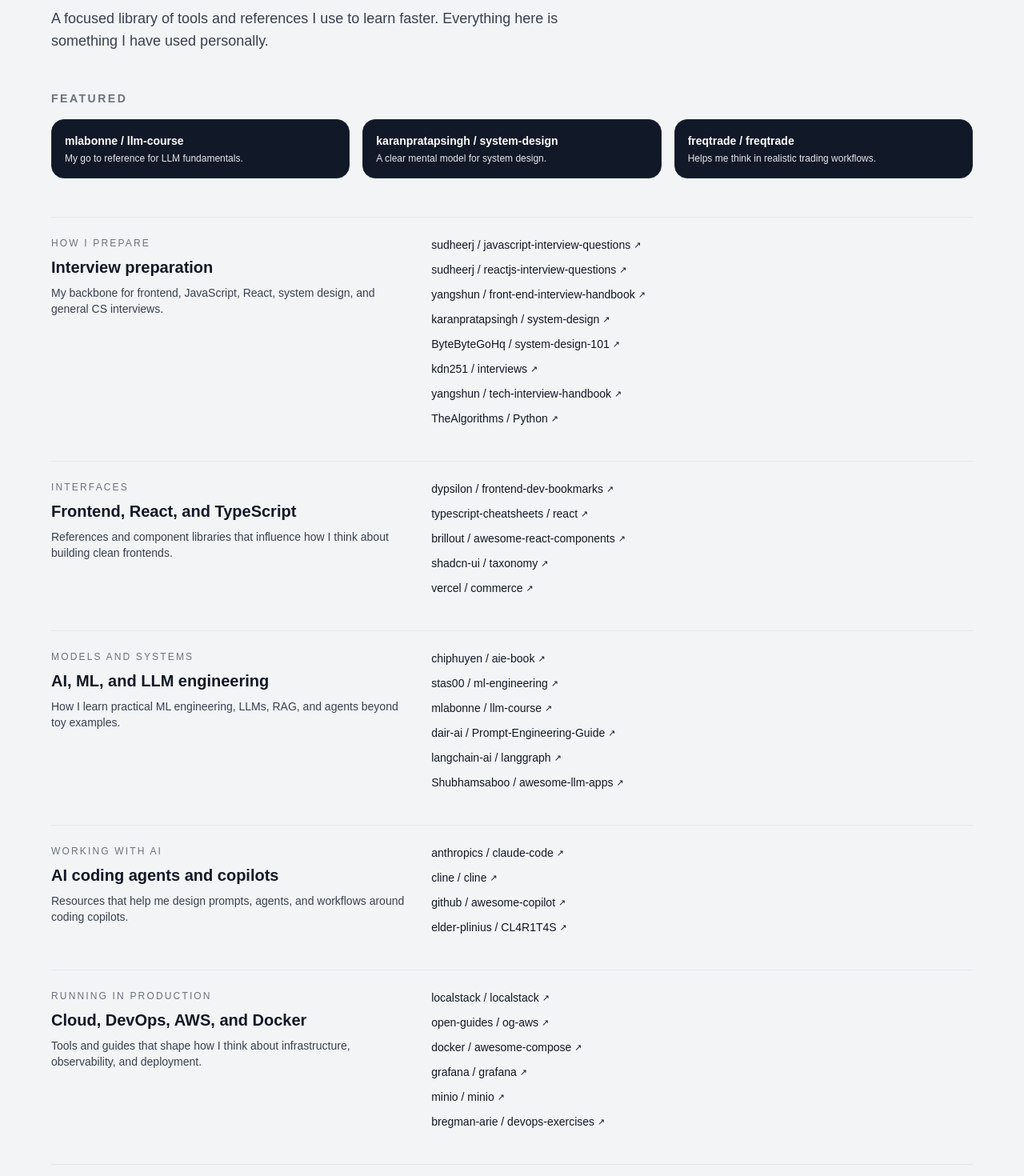
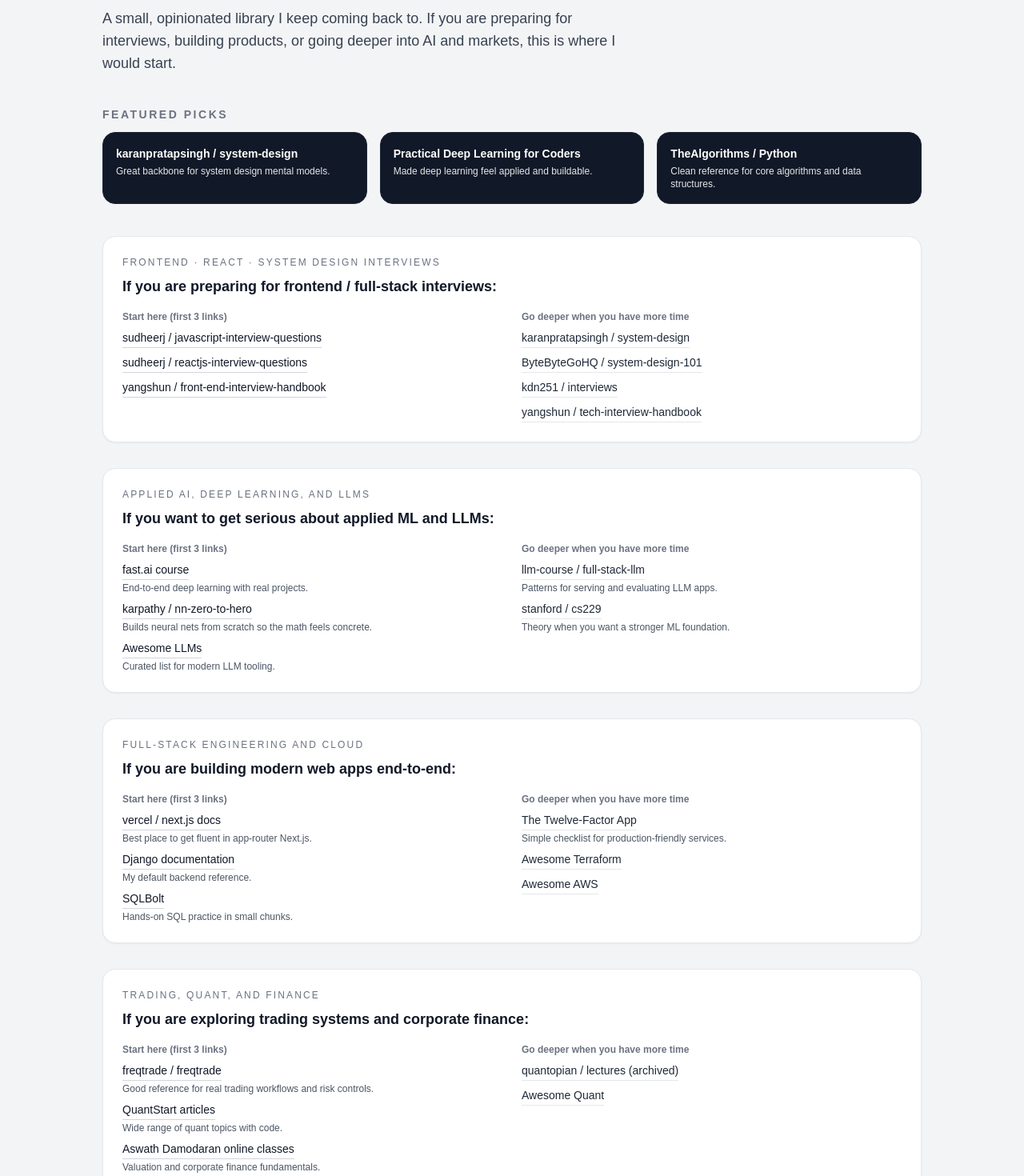
Before and after one commit to phawatboom/my-portfolio, a Next.js app: page /resources in a window 1280 px wide. Shown: the part 160-1630 px from the top of the page at 80% size. Built offline with nearby package versions, Linux system fonts and the light colour scheme.

Commit message:
feat: significant website upgrade

```diff
--- a/app/resources/page.tsx
+++ b/app/resources/page.tsx
@@ -3,7 +3,7 @@
 export const metadata: Metadata = {
   title: "Resources | Phawat",
   description:
-    "Curated resources I use to learn software, AI, cloud, and finance.",
+    "A small, opinionated set of resources I actually use for software, AI, cloud, and finance.",
 };
 
 type ResourceLink = {
@@ -12,145 +12,192 @@
   note?: string;
 };
 
-type ResourceSection = {
+type Scenario = {
+  id: string;
   title: string;
-  kicker: string;
-  description: string;
-  links: ResourceLink[];
+  persona: string;
+  startHere: ResourceLink[];
+  deepen?: ResourceLink[];
 };
 
-const sections: ResourceSection[] = [
+const featuredLinks: ResourceLink[] = [
   {
-    title: "Interview preparation",
-    kicker: "How I prepare",
-    description:
-      "My backbone for frontend, JavaScript, React, system design, and general CS interviews.",
-    links: [
-      { label: "sudheerj / javascript-interview-questions", url: "https://github.com/sudheerj/javascript-interview-questions" },
-      { label: "sudheerj / reactjs-interview-questions", url: "https://github.com/sudheerj/reactjs-interview-questions" },
-      { label: "yangshun / front-end-interview-handbook", url: "https://github.com/yangshun/front-end-interview-handbook" },
-      { label: "karanpratapsingh / system-design", url: "https://github.com/karanpratapsingh/system-design" },
-      { label: "ByteByteGoHq / system-design-101", url: "https://github.com/ByteByteGoHq/system-design-101" },
-      { label: "kdn251 / interviews", url: "https://github.com/kdn251/interviews" },
-      { label: "yangshun / tech-interview-handbook", url: "https://github.com/yangshun/tech-interview-handbook" },
-      { label: "TheAlgorithms / Python", url: "https://github.com/TheAlgorithms/Python" },
+    label: "karanpratapsingh / system-design",
+    url: "https://github.com/karanpratapsingh/system-design",
+    note: "Great backbone for system design mental models.",
+  },
+  {
+    label: "Practical Deep Learning for Coders",
+    url: "https://course.fast.ai/",
+    note: "Made deep learning feel applied and buildable.",
+  },
+  {
+    label: "TheAlgorithms / Python",
+    url: "https://github.com/TheAlgorithms/Python",
+    note: "Clean reference for core algorithms and data structures.",
+  },
+];
+
+const scenarios: Scenario[] = [
+  {
+    id: "interviews",
+    title: "Frontend · React · system design interviews",
+    persona: "If you are preparing for frontend / full-stack interviews:",
+    startHere: [
+      {
+        label: "sudheerj / javascript-interview-questions",
+        url: "https://github.com/sudheerj/javascript-interview-questions",
+      },
+      {
+        label: "sudheerj / reactjs-interview-questions",
+        url: "https://github.com/sudheerj/reactjs-interview-questions",
+      },
+      {
+        label: "yangshun / front-end-interview-handbook",
+        url: "https://github.com/yangshun/front-end-interview-handbook",
+      },
+    ],
+    deepen: [
+      {
+        label: "karanpratapsingh / system-design",
+        url: "https://github.com/karanpratapsingh/system-design",
+      },
+      {
+        label: "ByteByteGoHQ / system-design-101",
+        url: "https://github.com/ByteByteGoHq/system-design-101",
+      },
+      {
+        label: "kdn251 / interviews",
+        url: "https://github.com/kdn251/interviews",
+      },
+      {
+        label: "yangshun / tech-interview-handbook",
+        url: "https://github.com/yangshun/tech-interview-handbook",
+      },
     ],
   },
   {
-    title: "Frontend, React, and TypeScript",
-    kicker: "Interfaces",
-    description:
-      "References and component libraries that influence how I think about building clean frontends.",
-    links: [
-      { label: "dypsilon / frontend-dev-bookmarks", url: "https://github.com/dypsilon/frontend-dev-bookmarks" },
-      { label: "typescript-cheatsheets / react", url: "https://github.com/typescript-cheatsheets/react" },
-      { label: "brillout / awesome-react-components", url: "https://github.com/brillout/awesome-react-components" },
-      { label: "shadcn-ui / taxonomy", url: "https://github.com/shadcn-ui/taxonomy" },
-      { label: "vercel / commerce", url: "https://github.com/vercel/commerce" },
+    id: "ai-ml",
+    title: "Applied AI, deep learning, and LLMs",
+    persona: "If you want to get serious about applied ML and LLMs:",
+    startHere: [
+      {
+        label: "fast.ai course",
+        url: "https://course.fast.ai/",
+        note: "End-to-end deep learning with real projects.",
+      },
+      {
+        label: "karpathy / nn-zero-to-hero",
+        url: "https://github.com/karpathy/nn-zero-to-hero",
+        note: "Builds neural nets from scratch so the math feels concrete.",
+      },
+      {
+        label: "Awesome LLMs",
+        url: "https://github.com/Hannibal046/Awesome-LLM",
+        note: "Curated list for modern LLM tooling.",
+      },
+    ],
+    deepen: [
+      {
+        label: "llm-course / full-stack-llm",
+        url: "https://github.com/full-stack-llm/full-stack-llm",
+        note: "Patterns for serving and evaluating LLM apps.",
+      },
+      {
+        label: "stanford / cs229",
+        url: "https://cs229.stanford.edu/",
+        note: "Theory when you want a stronger ML foundation.",
+      },
     ],
   },
   {
-    title: "AI, ML, and LLM engineering",
-    kicker: "Models and systems",
-    description:
-      "How I learn practical ML engineering, LLMs, RAG, and agents beyond toy examples.",
-    links: [
-      { label: "chiphuyen / aie-book", url: "https://github.com/chiphuyen/aie-book" },
-      { label: "stas00 / ml-engineering", url: "https://github.com/stas00/ml-engineering" },
-      { label: "mlabonne / llm-course", url: "https://github.com/mlabonne/llm-course" },
-      { label: "dair-ai / Prompt-Engineering-Guide", url: "https://github.com/dair-ai/Prompt-Engineering-Guide" },
-      { label: "langchain-ai / langgraph", url: "https://github.com/langchain-ai/langgraph" },
-      { label: "Shubhamsaboo / awesome-llm-apps", url: "https://github.com/Shubhamsaboo/awesome-llm-apps" },
+    id: "fullstack",
+    title: "Full-stack engineering and cloud",
+    persona: "If you are building modern web apps end-to-end:",
+    startHere: [
+      {
+        label: "vercel / next.js docs",
+        url: "https://nextjs.org/learn",
+        note: "Best place to get fluent in app-router Next.js.",
+      },
+      {
+        label: "Django documentation",
+        url: "https://docs.djangoproject.com/en/stable/",
+        note: "My default backend reference.",
+      },
+      {
+        label: "SQLBolt",
+        url: "https://sqlbolt.com/",
+        note: "Hands-on SQL practice in small chunks.",
+      },
+    ],
+    deepen: [
+      {
+        label: "The Twelve-Factor App",
+        url: "https://12factor.net/",
+        note: "Simple checklist for production-friendly services.",
+      },
+      {
+        label: "Awesome Terraform",
+        url: "https://github.com/shuaibiyy/awesome-terraform",
+      },
+      {
+        label: "Awesome AWS",
+        url: "https://github.com/donnemartin/awesome-aws",
+      },
     ],
   },
   {
-    title: "AI coding agents and copilots",
-    kicker: "Working with AI",
-    description:
-      "Resources that help me design prompts, agents, and workflows around coding copilots.",
-    links: [
-      { label: "anthropics / claude-code", url: "https://github.com/anthropics/claude-code" },
-      { label: "cline / cline", url: "https://github.com/cline/cline" },
-      { label: "github / awesome-copilot", url: "https://github.com/github/awesome-copilot" },
-      { label: "elder-plinius / CL4R1T4S", url: "https://github.com/elder-plinius/CL4R1T4S" },
-    ],
-  },
-  {
-    title: "Cloud, DevOps, AWS, and Docker",
-    kicker: "Running in production",
-    description:
-      "Tools and guides that shape how I think about infrastructure, observability, and deployment.",
-    links: [
-      { label: "localstack / localstack", url: "https://github.com/localstack/localstack" },
-      { label: "open-guides / og-aws", url: "https://github.com/open-guides/og-aws" },
-      { label: "docker / awesome-compose", url: "https://github.com/docker/awesome-compose" },
-      { label: "grafana / grafana", url: "https://github.com/grafana/grafana" },
-      { label: "minio / minio", url: "https://github.com/minio/minio" },
-      { label: "bregman-arie / devops-exercises", url: "https://github.com/bregman-arie/devops-exercises" },
-    ],
-  },
-  {
-    title: "Finance, trading, and crypto tooling",
-    kicker: "Markets",
-    description:
-      "Open source projects that inspire how I structure trading systems and portfolio tools.",
-    links: [
-      { label: "ghostfolio / ghostfolio", url: "https://github.com/ghostfolio/ghostfolio" },
-      { label: "ccxt / ccxt", url: "https://github.com/ccxt/ccxt" },
-      { label: "freqtrade / freqtrade", url: "https://github.com/freqtrade/freqtrade" },
-      { label: "hummingbot / hummingbot", url: "https://github.com/hummingbot/hummingbot" },
-      { label: "OpenBB-finance / OpenBB", url: "https://github.com/OpenBB-finance/OpenBB" },
-      { label: "srbhr / Resume-Matcher", url: "https://github.com/srbhr/Resume-Matcher" },
-    ],
-  },
-  {
-    title: "Languages, patterns, and career",
-    kicker: "Foundations",
-    description:
-      "Broader CS and career resources I use to stay grounded over time.",
-    links: [
-      { label: "akullpp / awesome-java", url: "https://github.com/akullpp/awesome-java" },
-      { label: "DovAmir / awesome-design-patterns", url: "https://github.com/DovAmir/awesome-design-patterns" },
-      { label: "lukasz-madon / awesome-remote-job", url: "https://github.com/lukasz-madon/awesome-remote-job" },
-      { label: "freeCodeCamp / freeCodeCamp", url: "https://github.com/freeCodeCamp/freeCodeCamp" },
-    ],
-  },
-];
-
-const featuredLinks: ResourceLink[] = [
-  {
-    label: "mlabonne / llm-course",
-    url: "https://github.com/mlabonne/llm-course",
-    note: "My go to reference for LLM fundamentals.",
-  },
-  {
-    label: "karanpratapsingh / system-design",
-    url: "https://github.com/karanpratapsingh/system-design",
-    note: "A clear mental model for system design.",
-  },
+    id: "trading-finance",
+    title: "Trading, quant, and finance",
+    persona: "If you are exploring trading systems and corporate finance:",
+    startHere: [
       {
         label: "freqtrade / freqtrade",
         url: "https://github.com/freqtrade/freqtrade",
-    note: "Helps me think in realistic trading workflows.",
+        note: "Good reference for real trading workflows and risk controls.",
+      },
+      {
+        label: "QuantStart articles",
+        url: "https://www.quantstart.com/articles/",
+        note: "Wide range of quant topics with code.",
+      },
+      {
+        label: "Aswath Damodaran online classes",
+        url: "https://pages.stern.nyu.edu/~adamodar/",
+        note: "Valuation and corporate finance fundamentals.",
+      },
+    ],
+    deepen: [
+      {
+        label: "quantopian / lectures (archived)",
+        url: "https://github.com/quantopian/lectures",
+      },
+      {
+        label: "Awesome Quant",
+        url: "https://github.com/wilsonfreitas/awesome-quant",
+      },
+    ],
   },
 ];
 
 export default function ResourcesPage() {
   return (
-    <div className="max-w-6xl mx-auto space-y-12">
+    <div className="max-w-5xl mx-auto space-y-10">
       {/* Hero */}
       <section className="pt-6 space-y-3">
         <h1 className="text-4xl font-extrabold">Learning resources</h1>
         <p className="text-lg text-gray-700 max-w-2xl">
-          A focused library of tools and references I use to learn faster.
-          Everything here is something I have used personally.
+          A small, opinionated library I keep coming back to. If you are
+          preparing for interviews, building products, or going deeper into AI
+          and markets, this is where I would start.
         </p>
       </section>
 
-      {/* Featured */}
-      <section className="space-y-4">
+      {/* Featured picks */}
+      <section className="space-y-3">
         <h2 className="text-sm font-semibold uppercase tracking-[0.18em] text-gray-500">
-          Featured
+          Featured picks
         </h2>
         <div className="grid md:grid-cols-3 gap-4 text-sm">
           {featuredLinks.map((item) => (
@@ -170,41 +217,74 @@
         </div>
       </section>
 
-      {/* Sections */}
-      <section className="space-y-10 pb-10">
-        {sections.map((section) => (
-          <div
-            key={section.title}
-            className="border-t pt-6 grid gap-6 md:grid-cols-[minmax(0,2fr)_minmax(0,3fr)]"
+      {/* Scenario blocks */}
+      <section className="space-y-8 pb-10">
+        {scenarios.map((scenario) => (
+          <article
+            key={scenario.id}
+            className="bg-white shadow-sm rounded-2xl p-6 border"
           >
-            <div className="space-y-2">
+            <div className="flex flex-col gap-2 mb-4">
               <p className="text-xs uppercase tracking-[0.18em] text-gray-500">
-                {section.kicker}
+                {scenario.title}
               </p>
-              <h2 className="text-xl font-semibold">{section.title}</h2>
-              <p className="text-sm text-gray-700">{section.description}</p>
+              <h2 className="text-lg font-semibold">{scenario.persona}</h2>
             </div>
-            <ul className="space-y-2 text-sm">
-              {section.links.map((link) => (
+
+            <div className="grid md:grid-cols-[minmax(0,2fr)_minmax(0,2fr)] gap-6 text-sm">
+              <div>
+                <p className="text-xs font-semibold text-gray-500 mb-2">
+                  Start here (first 3 links)
+                </p>
+                <ul className="space-y-2">
+                  {scenario.startHere.map((link) => (
                     <li key={link.url}>
                       <a
                         href={link.url}
                         target="_blank"
                         rel="noreferrer"
-                    className="inline-flex items-center border-b border-transparent pb-0.5 text-gray-900 hover:text-amber-700 hover:border-amber-400"
+                        className="inline-flex items-baseline gap-2 border-b border-gray-300 pb-0.5 text-gray-900 hover:text-amber-700 hover:border-amber-400 transition-colors"
                       >
                         <span>{link.label}</span>
-                    <span className="ml-1 text-[11px]">↗</span>
                       </a>
                       {link.note && (
-                    <span className="ml-1 text-xs text-gray-600">
+                        <p className="text-xs text-gray-600 mt-0.5">
                           {link.note}
-                    </span>
+                        </p>
                       )}
                     </li>
                   ))}
                 </ul>
               </div>
+
+              {scenario.deepen && scenario.deepen.length > 0 && (
+                <div>
+                  <p className="text-xs font-semibold text-gray-500 mb-2">
+                    Go deeper when you have more time
+                  </p>
+                  <ul className="space-y-2">
+                    {scenario.deepen.map((link) => (
+                      <li key={link.url}>
+                        <a
+                          href={link.url}
+                          target="_blank"
+                          rel="noreferrer"
+                          className="inline-flex items-baseline gap-2 border-b border-gray-200 pb-0.5 text-gray-800 hover:text-amber-700 hover:border-amber-300 transition-colors"
+                        >
+                          <span>{link.label}</span>
+                        </a>
+                        {link.note && (
+                          <p className="text-xs text-gray-600 mt-0.5">
+                            {link.note}
+                          </p>
+                        )}
+                      </li>
+                    ))}
+                  </ul>
+                </div>
+              )}
+            </div>
+          </article>
         ))}
       </section>
     </div>
```
Also changed, not shown: app/layout.tsx (+8 -4 lines), app/page.tsx (+87 -35 lines). Lines whose indentation alone changed are shown as unchanged.
